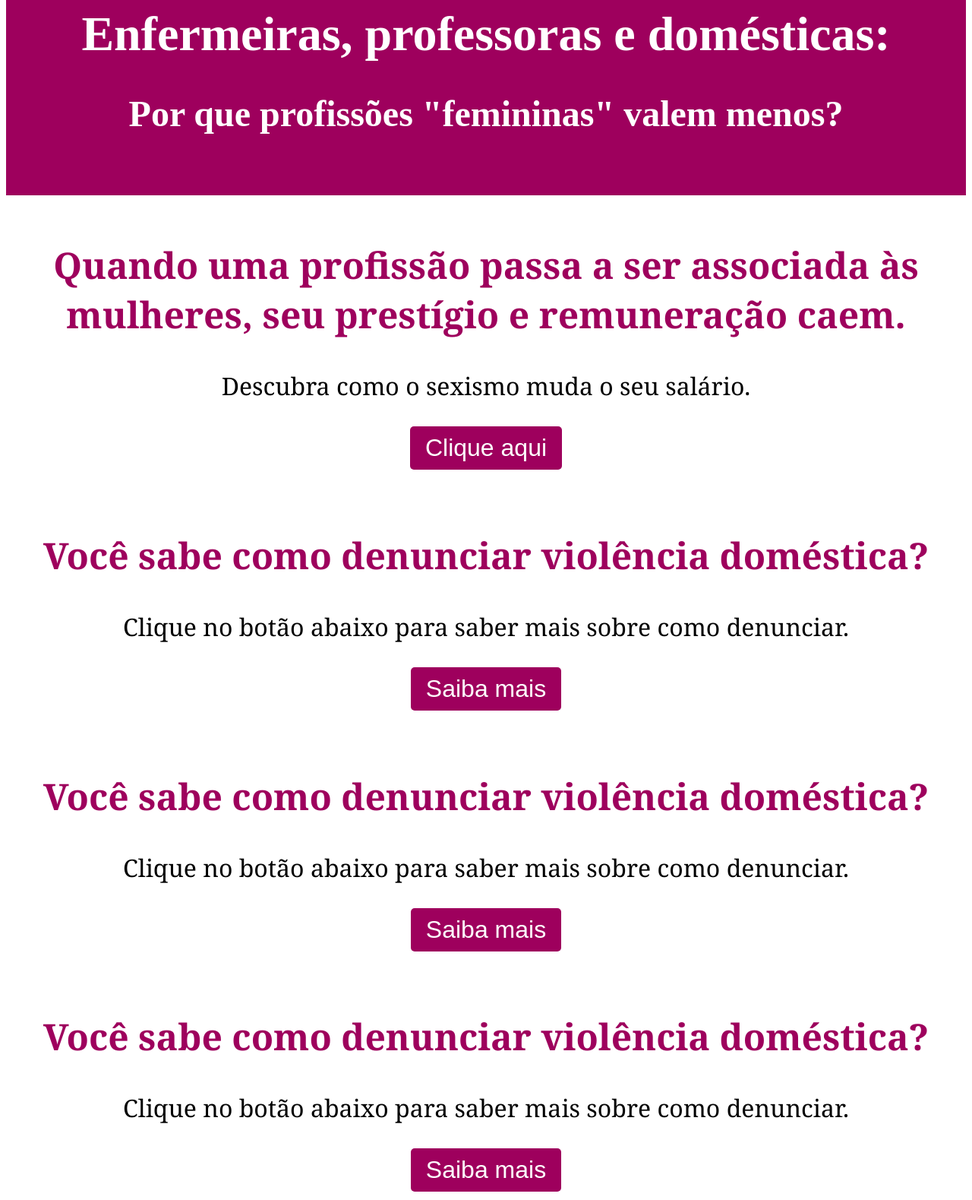
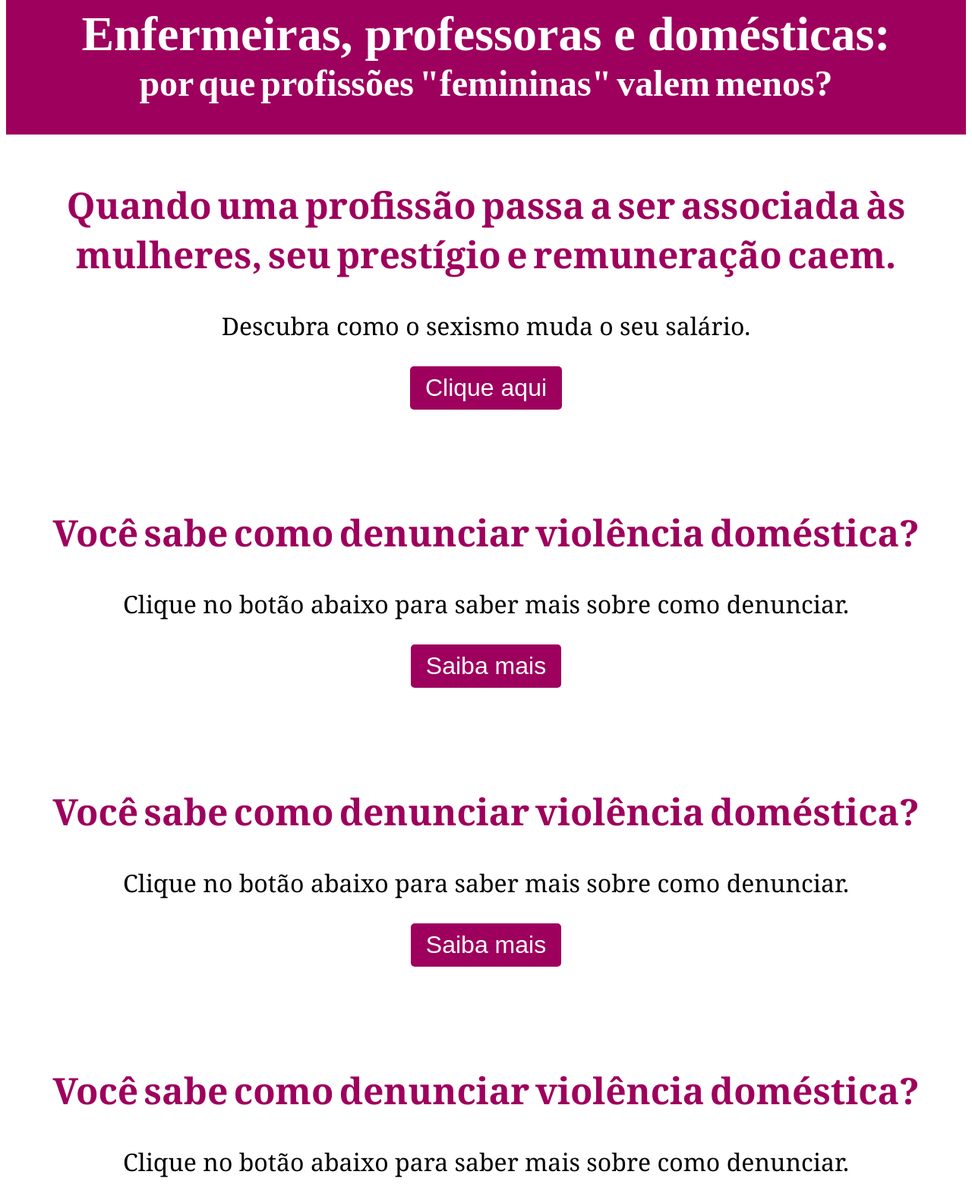
Before and after one commit to pejorizacaodotrabalhofeminino/lei-das-mulheres, a plain HTML site: page index.html in a window 1280 px wide. Shown: the part 40-1619 px from the top of the page at 76% size. Drawn offline with nearby package versions, Linux system fonts and the light colour scheme.

Commit message:
Alterações do estética.

```diff
--- a/index.html
+++ b/index.html
@@ -26,10 +26,13 @@
         }
         main h2 {
             color: #9E005D;
+            word-spacing: -5px;
         }
         header h2 {
-
+            word-spacing: -5px;
             font-size: 3rem;
+            margin: 0;
+            padding: 0px;
         }
         button {
     padding: 10px 20px;
@@ -50,7 +53,7 @@ button:hover {
 <body>
     <header>
         <h1>Enfermeiras, professoras e domésticas:</h1>
-        <h2>Por que profissões "femininas" valem menos?</h2>
+        <h2>por que profissões "femininas" valem menos?</h2>
     </header>
     <div class="wrapper">
         <main>
@@ -58,37 +61,39 @@ button:hover {
             <p>Descubra como o sexismo muda o seu salário.</p>
             <button onclick="window.location.href='direito-das-mulheres.html'">Clique aqui</button>
         </main>
-        <main data-aos="fade-up">
+
+
+        <main style="margin-top: 50px;" data-aos="fade-up">
             <h2>Você sabe como denunciar violência doméstica?</h2>
             <p>Clique no botão abaixo para saber mais sobre como denunciar.</p>
             <button onclick="window.location.href='.html'">Saiba mais</button>
         </main>
-        <main data-aos="fade-up">
+        <main style="margin-top: 50px;" data-aos="fade-up">
             <h2>Você sabe como denunciar violência doméstica?</h2>
             <p>Clique no botão abaixo para saber mais sobre como denunciar.</p>
             <button onclick="window.location.href='.html'">Saiba mais</button>
         </main>
-        <main data-aos="fade-up">
+        <main style="margin-top: 50px;" data-aos="fade-up">
             <h2>Você sabe como denunciar violência doméstica?</h2>
             <p>Clique no botão abaixo para saber mais sobre como denunciar.</p>
             <button onclick="window.location.href='.html'">Saiba mais</button>
         </main>
-        <main data-aos="fade-up">
+        <main style="margin-top: 50px;" data-aos="fade-up">
             <h2>Você sabe como denunciar violência doméstica?</h2>
             <p>Clique no botão abaixo para saber mais sobre como denunciar.</p>
             <button onclick="window.location.href='.html'">Saiba mais</button>
         </main>
-        <main data-aos="fade-up">
+        <main style="margin-top: 50px;" data-aos="fade-up">
             <h2>Você sabe como denunciar violência doméstica?</h2>
             <p>Clique no botão abaixo para saber mais sobre como denunciar.</p>
             <button onclick="window.location.href='.html'">Saiba mais</button>
         </main>
-        <main data-aos="fade-up">
+        <main style="margin-top: 50px;" data-aos="fade-up">
             <h2>Você sabe como denunciar violência doméstica?</h2>
             <p>Clique no botão abaixo para saber mais sobre como denunciar.</p>
             <button onclick="window.location.href='.html'">Saiba mais</button>
         </main>
-        <main data-aos="fade-up">
+        <main style="margin-top: 50px; margin-bottom: 100px;" data-aos="fade-up">
             <h2>Você sabe como denunciar violência doméstica?</h2>
             <p>Clique no botão abaixo para saber mais sobre como denunciar.</p>
             <button onclick="window.location.href='.html'">Saiba mais</button>
```
